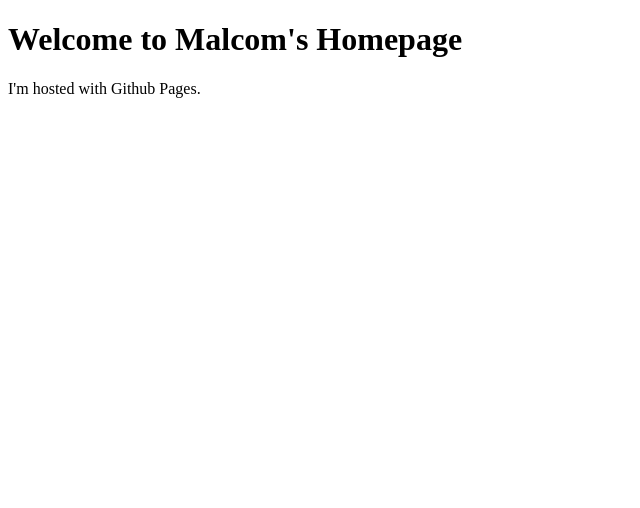
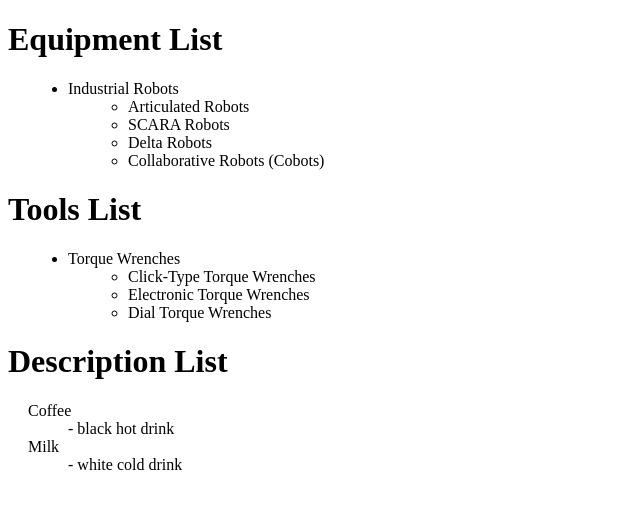
Before and after one commit to Malcom2024/Malcom2024.github.io, a plain HTML site: page html.html in a window 1280 px wide. Shown: the whole page, without its empty margins (0-640 px from the left). Drawn offline with Linux system fonts and the light colour scheme.

Commit message:
Update html.html

```diff
--- a/html.html
+++ b/html.html
@@ -1,7 +1,49 @@
 <!DOCTYPE html>
-<html>
-    <body>
-        <h1> Welcome to Malcom's Homepage</h1>
-        <p>I'm hosted with Github Pages.</p>
-    </body>
+<html lang="en">
+<head>
+    <meta charset="UTF-8">
+    <meta name="viewport" content="width=device-width, initial-scale=1.0">
+    <title>Equipment and Tools Lists</title>
+    <style>
+        /* Add any custom styling here */
+        ul, ol, dl {
+            margin-left: 20px;
+        }
+    </style>
+</head>
+<body>
+    <h1>Equipment List</h1>
+    <ul>
+        <li>Industrial Robots
+            <ul>
+                <li>Articulated Robots</li>
+                <li>SCARA Robots</li>
+                <li>Delta Robots</li>
+                <li>Collaborative Robots (Cobots)</li>
+            </ul>
+        </li>
+        <!-- Add other equipment categories and subcategories here -->
+    </ul>
+
+    <h1>Tools List</h1>
+    <ul>
+        <li>Torque Wrenches
+            <ul>
+                <li>Click-Type Torque Wrenches</li>
+                <li>Electronic Torque Wrenches</li>
+                <li>Dial Torque Wrenches</li>
+            </ul>
+        </li>
+        <!-- Add other tool categories and subcategories here -->
+    </ul>
+
+    <h1>Description List</h1>
+    <dl>
+        <dt>Coffee</dt>
+        <dd>- black hot drink</dd>
+        <dt>Milk</dt>
+        <dd>- white cold drink</dd>
+        <!-- Add other description terms and descriptions here -->
+    </dl>
+</body>
 </html>
```
